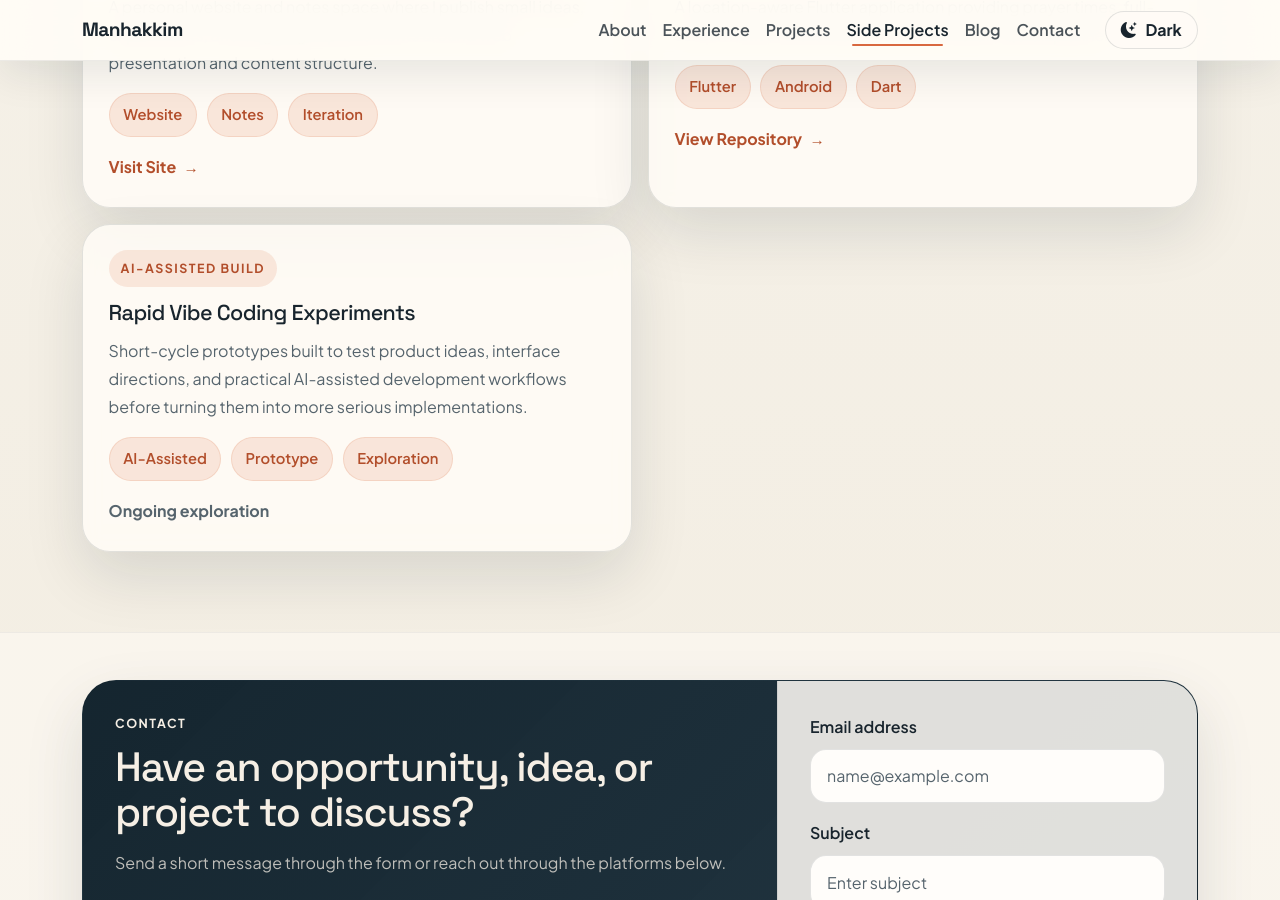
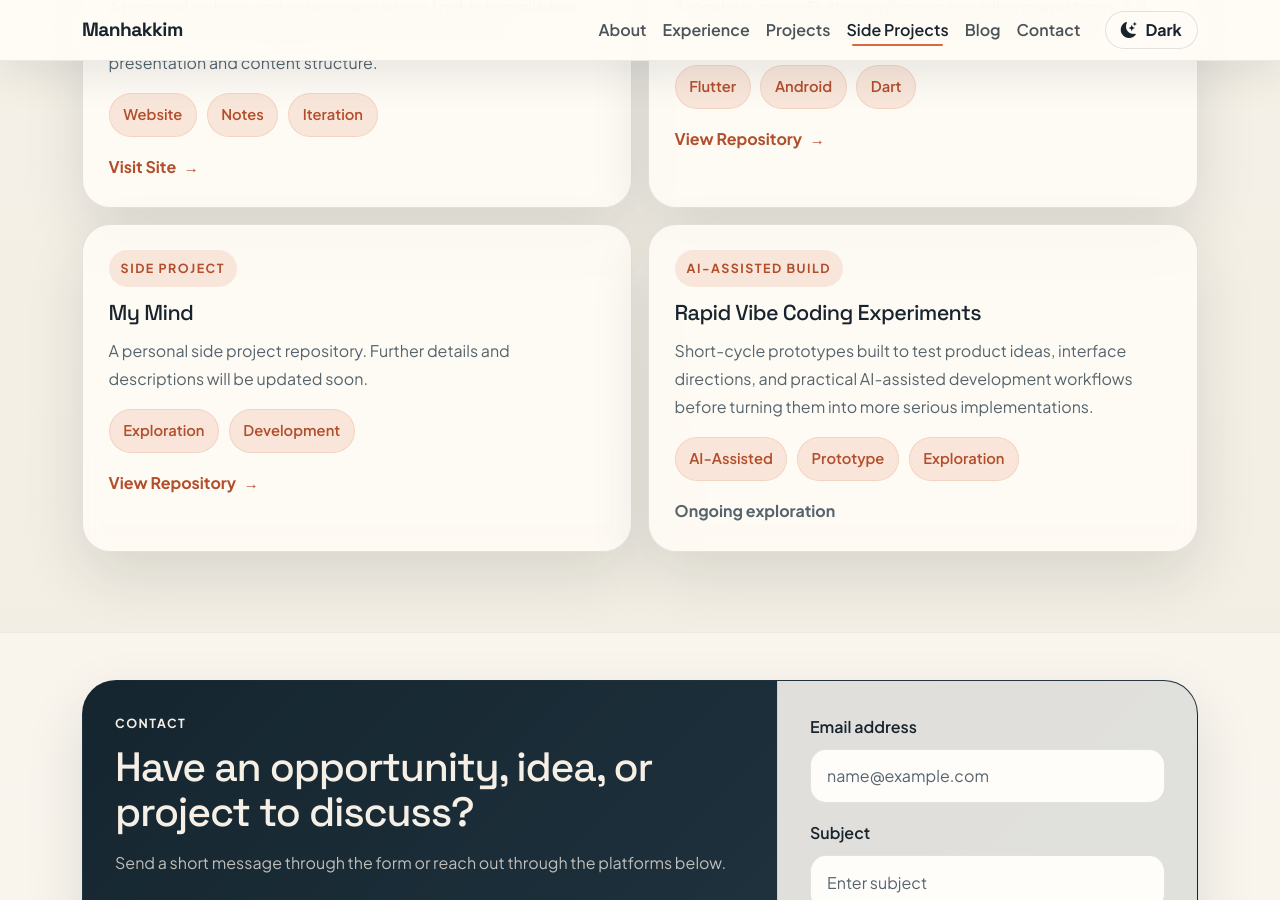
Before and after one commit to manHax/manhax.github.io, a Jekyll site: the page index.html, which Jekyll copies as it is, in a window 1280 px wide and 900 px high, scrolled down 3736 px. Built offline with Jekyll 4.4.1, drawn with Linux system fonts in a browser that asks for light colours; nearby versions of some CDN libraries.

Commit message:
Add My Mind side project placeholder

```diff
--- a/index.html
+++ b/index.html
@@ -301,6 +301,17 @@
             </article>
 
             <article class="project-card reveal-on-scroll">
+              <span class="project-badge">Side Project</span>
+              <h3>My Mind</h3>
+              <p>A personal side project repository. Further details and descriptions will be updated soon.</p>
+              <div class="project-tags">
+                <span>Exploration</span>
+                <span>Development</span>
+              </div>
+              <a class="project-link" href="https://github.com/manHax/my-mind" target="_blank" rel="noopener noreferrer">View Repository</a>
+            </article>
+
+            <article class="project-card reveal-on-scroll">
               <span class="project-badge">AI-Assisted Build</span>
               <h3>Rapid Vibe Coding Experiments</h3>
               <p>Short-cycle prototypes built to test product ideas, interface directions, and practical AI-assisted development workflows before turning them into more serious implementations.</p>
```
